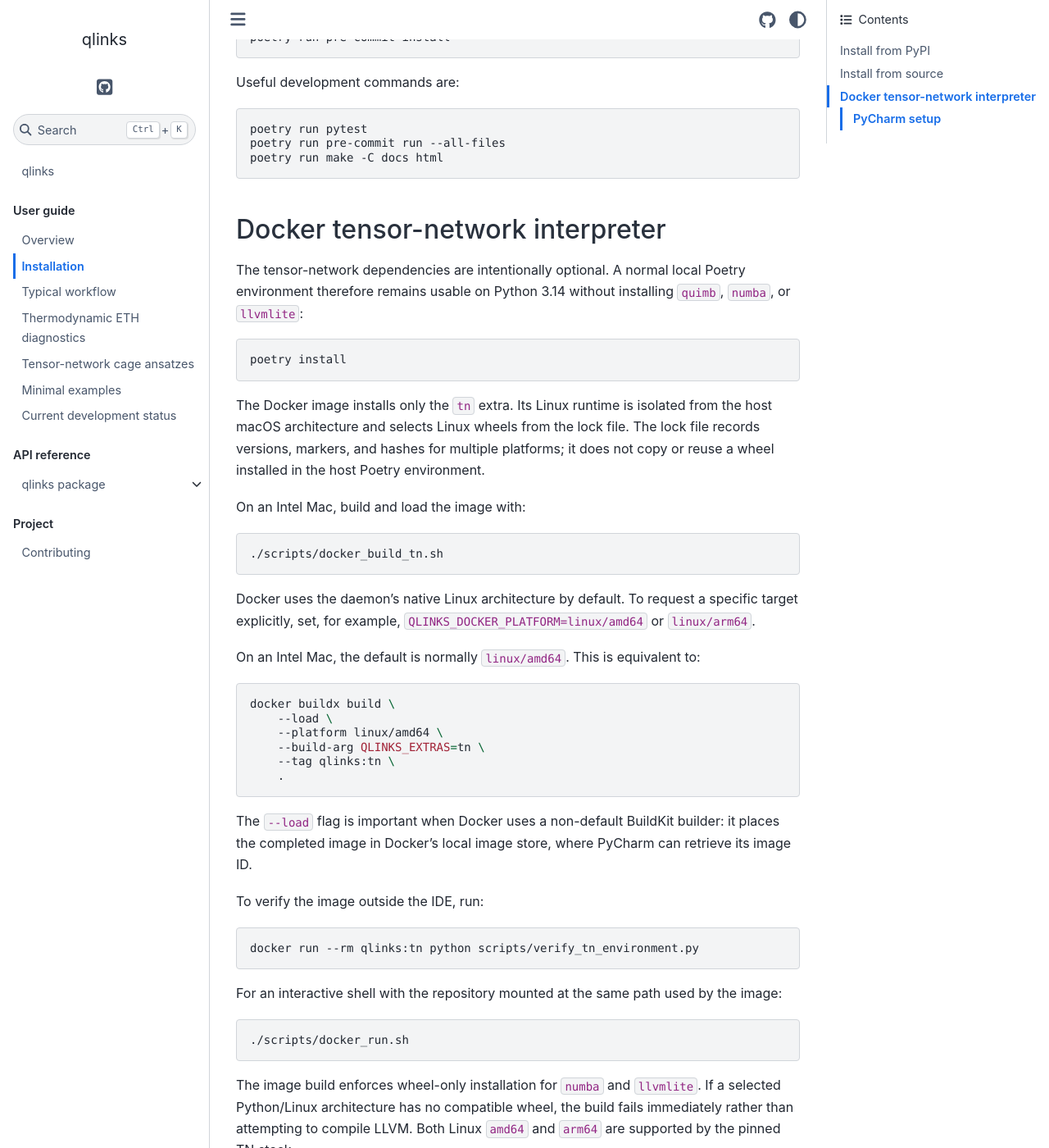
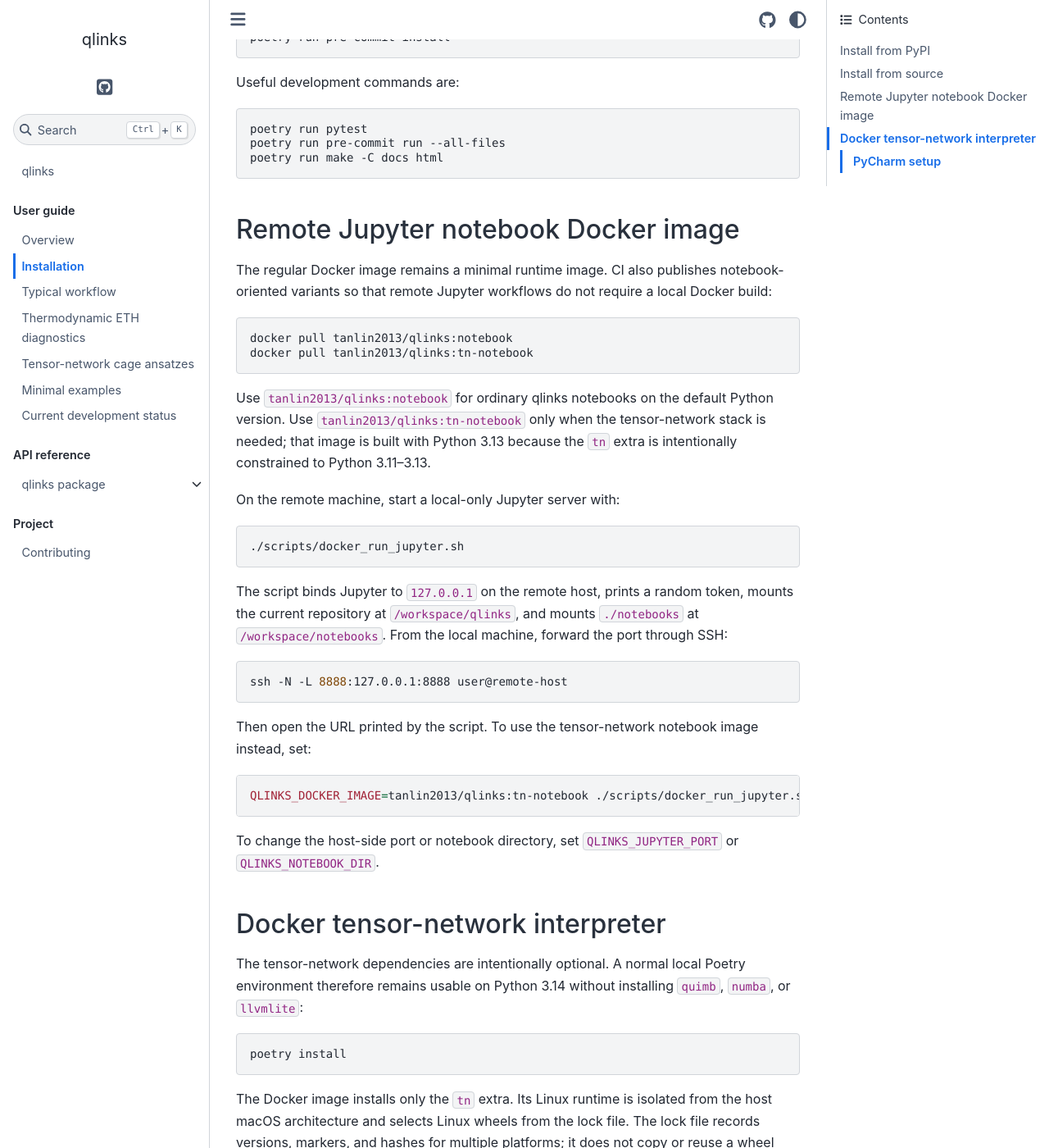
Before and after one commit to tanlin2013/qlinks, a Sphinx documentation site: the page built from docs/source/installation.rst, in a window 1280 px wide and 1400 px high, scrolled down 687 px. Shown: the whole window at 82% size. Built offline with Sphinx 7.4.7 and the Sphinx Book theme 1.1.4, drawn with Linux system fonts in a browser that asks for light colours.

Commit message:
build: optional docker image tags

```diff
--- a/docs/source/installation.rst
+++ b/docs/source/installation.rst
@@ -40,6 +40,49 @@ Useful development commands are:
    poetry run pytest
    poetry run pre-commit run --all-files
    poetry run make -C docs html
+
+
+Remote Jupyter notebook Docker image
+------------------------------------
+
+The regular Docker image remains a minimal runtime image.  CI also publishes
+notebook-oriented variants so that remote Jupyter workflows do not require a
+local Docker build:
+
+.. code-block:: bash
+
+   docker pull tanlin2013/qlinks:notebook
+   docker pull tanlin2013/qlinks:tn-notebook
+
+Use ``tanlin2013/qlinks:notebook`` for ordinary qlinks notebooks on the
+default Python version.  Use ``tanlin2013/qlinks:tn-notebook`` only when the
+tensor-network stack is needed; that image is built with Python 3.13 because
+the ``tn`` extra is intentionally constrained to Python 3.11--3.13.
+
+On the remote machine, start a local-only Jupyter server with:
+
+.. code-block:: bash
+
+   ./scripts/docker_run_jupyter.sh
+
+The script binds Jupyter to ``127.0.0.1`` on the remote host, prints a random
+token, mounts the current repository at ``/workspace/qlinks``, and mounts
+``./notebooks`` at ``/workspace/notebooks``.  From the local machine, forward
+the port through SSH:
+
+.. code-block:: bash
+
+   ssh -N -L 8888:127.0.0.1:8888 user@remote-host
+
+Then open the URL printed by the script.  To use the tensor-network notebook
+image instead, set:
+
+.. code-block:: bash
+
+   QLINKS_DOCKER_IMAGE=tanlin2013/qlinks:tn-notebook ./scripts/docker_run_jupyter.sh
+
+To change the host-side port or notebook directory, set
+``QLINKS_JUPYTER_PORT`` or ``QLINKS_NOTEBOOK_DIR``.
 
 Docker tensor-network interpreter
 ---------------------------------
```
Also changed, not shown: README.md (+4 -2 lines), 5 other files.
